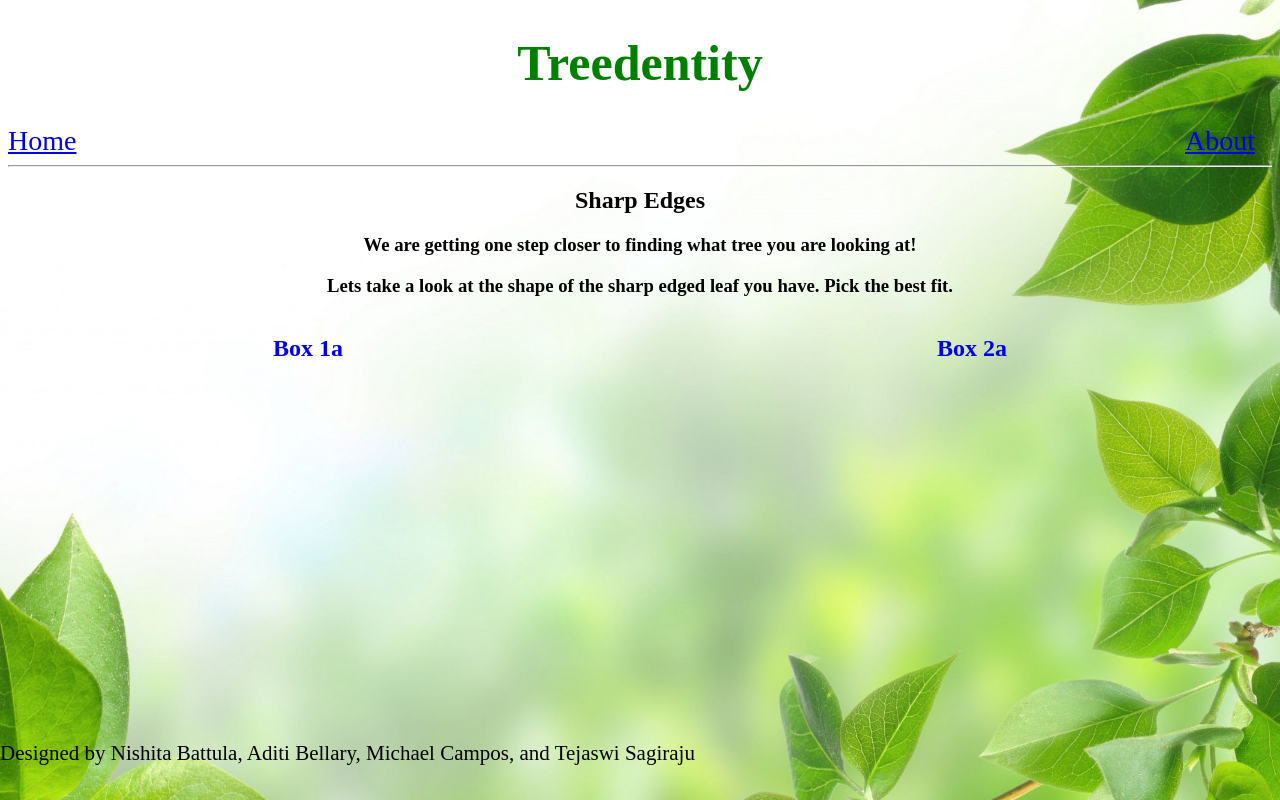
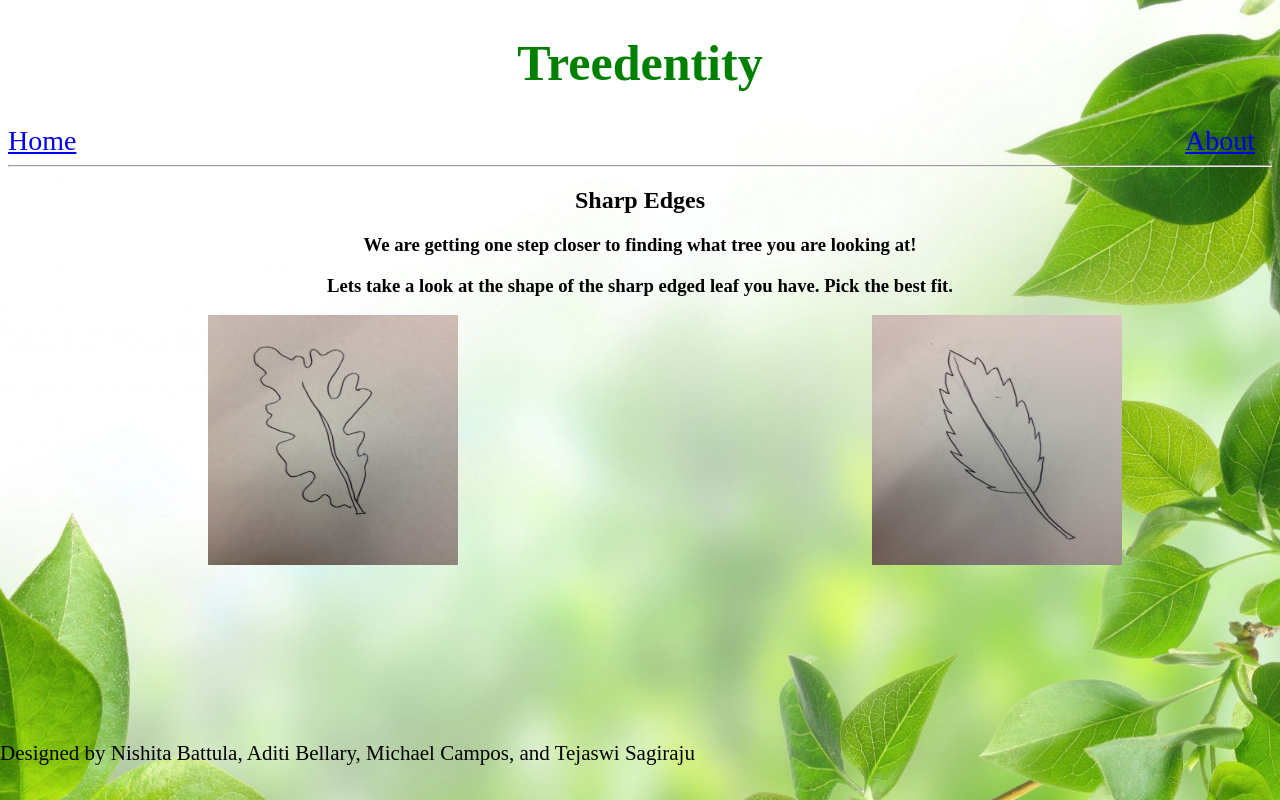
Before and after one commit to mjcampos/Treedentity, a plain HTML site: page page8.html in a window 1280 px wide. Drawn offline with Linux system fonts and the light colour scheme.

Commit message:
added pictures

```diff
--- a/page8.html
+++ b/page8.html
@@ -26,12 +26,13 @@
             <div id = "wrap">
                 <a href = "page9.html">
                     <div class = "left_box">
-                        <h2>Box 1a</h2>
+                        <img src= "images/types_of_leaves/box1.jpg" alt="My Image" width="250" height="250">
+
                     </div>
                 </a>
                 <a href = "page12.html">
                     <div class = "right_box">
-                        <h2>Box 2a</h2>
+                        <img src= "images/types_of_leaves/box2.JPG" alt="My Image" width="250" height="250">
                     </div>
                 </a>
             </div>
```
Also changed, not shown: page13.html (+2 -3 lines), page19.html (+2 -0 lines), images/types_of_leaves/box1.jpg (added), images/types_of_leaves/box2.JPG (added), 2 other files.
